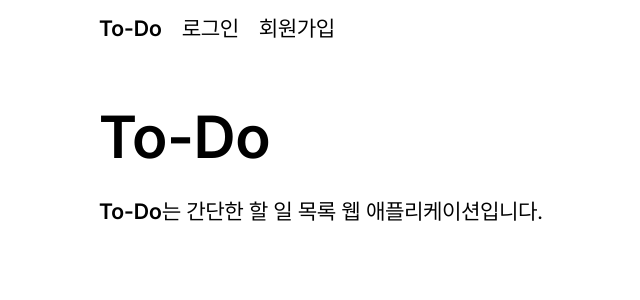
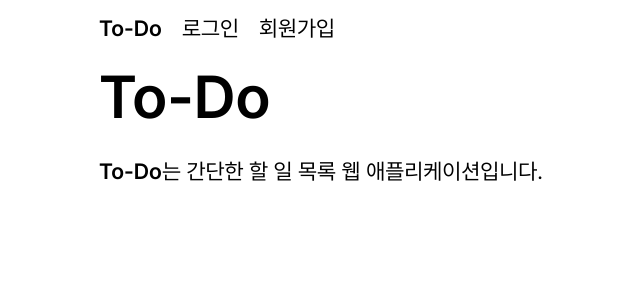
Before and after one commit to chick0/todo-api, a Svelte app: page / in a window 1280 px wide. Shown: the top 300 px of the page, without its empty margins (157-797 px from the left). Built offline with nearby package versions, Linux system fonts and the light colour scheme.

Commit message:
chore: Change section padding size

```diff
--- a/src/app.css
+++ b/src/app.css
@@ -89,7 +89,7 @@ h2 {
 
 /* Layout */
 .section {
-    padding-top: 60px;
+    padding-top: 20px;
     padding-bottom: 60px;
 }
 
```
